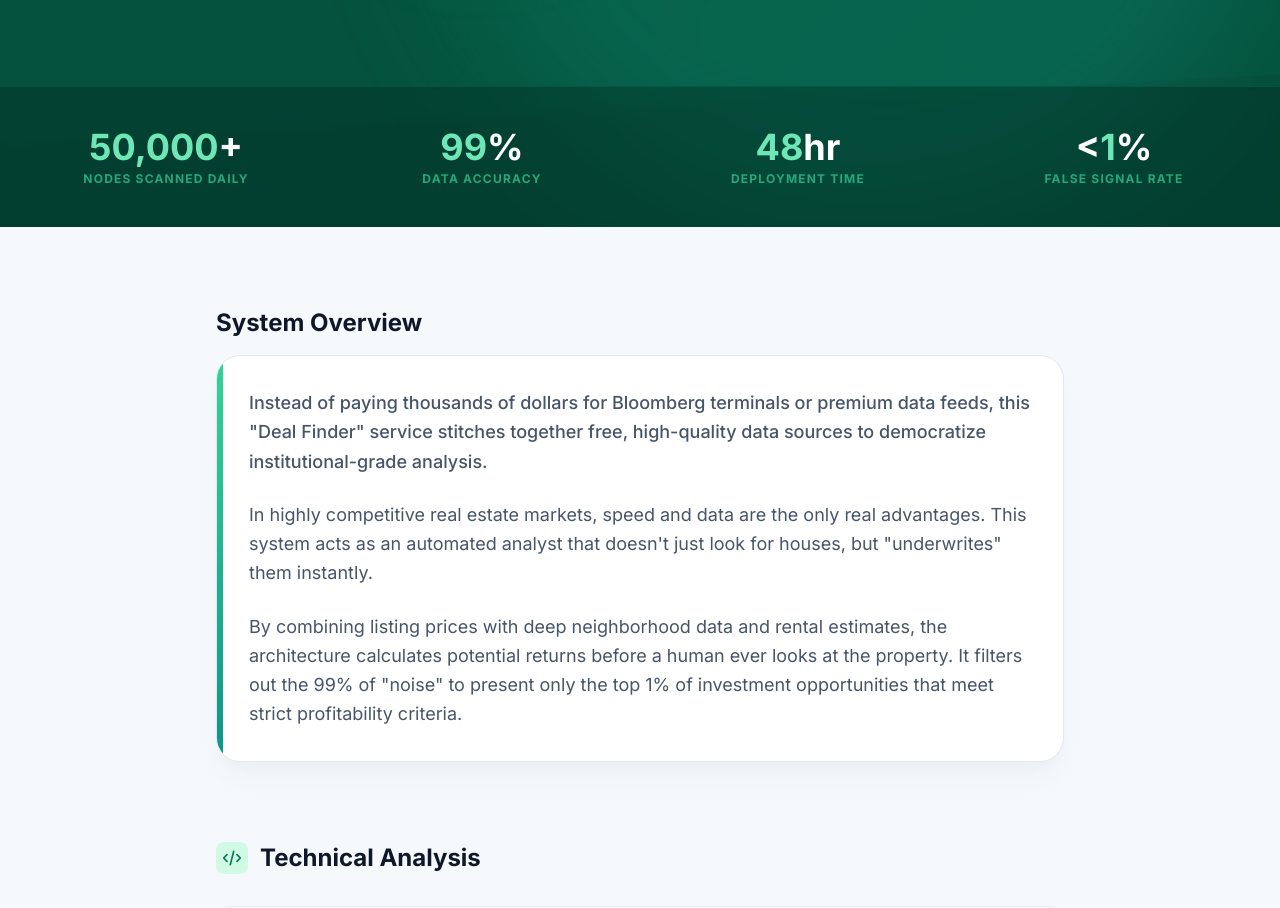
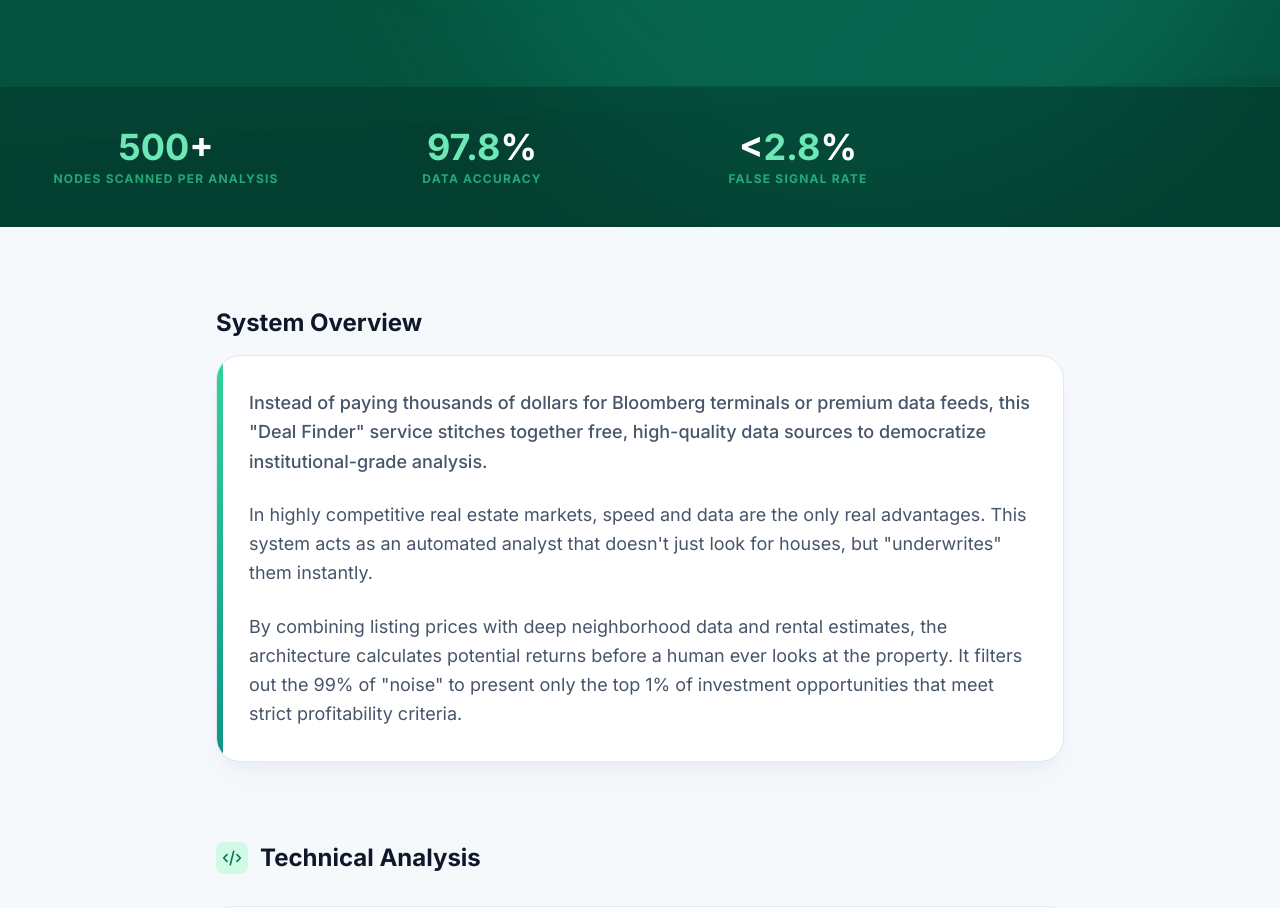
Before and after one commit to Hydrel-Tech/Hydrel, a React (Vite) app in the folder hydrel og 2/: page /market-alpha in a window 1280 px wide. Shown: the part 780-1688 px from the top of the page. Built offline with nearby package versions, Linux system fonts and the light colour scheme; no server answers.

Commit message:
Update StatCounter values in MarketAlpha component

```diff
--- a/hydrel og 2/pages/MarketAlpha.tsx
+++ b/hydrel og 2/pages/MarketAlpha.tsx
@@ -215,10 +215,9 @@ export const MarketAlpha: React.FC = () => {
         {/* ── STAT STRIP ── */}
         <div className="border-t border-emerald-800/60 bg-emerald-950/40 backdrop-blur-sm">
           <div className="max-w-7xl mx-auto px-6 py-10 grid grid-cols-2 md:grid-cols-4 gap-8">
-            <StatCounter value={50000} suffix="+" label="Nodes Scanned Daily" />
-            <StatCounter value={99} suffix="%" label="Data Accuracy" />
-            <StatCounter value={48} suffix="hr" label="Deployment Time" />
-            <StatCounter value={1} suffix="%" label="False Signal Rate" prefix="<" />
+            <StatCounter value={500} suffix="+" label="Nodes Scanned per analysis" />
+            <StatCounter value={97.8} suffix="%" label="Data Accuracy" />
+            <StatCounter value={2.8} suffix="%" label="False Signal Rate" prefix="<" />
           </div>
         </div>
       </div>
```
